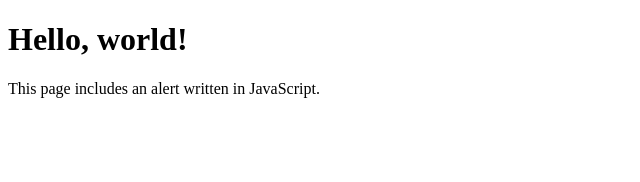
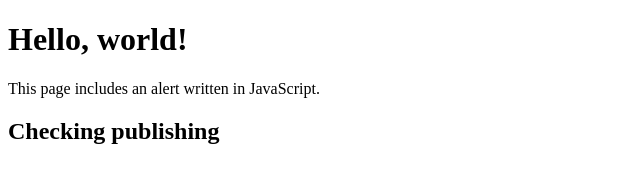
Before and after one commit to rbalax/LearnEnoughJavaScript, a plain HTML site: page index.html in a window 1280 px wide. Shown: the whole page, without its empty margins (0-640 px from the left). Drawn offline with Linux system fonts and the light colour scheme.

Commit message:
checking githubpages

```diff
--- a/index.html
+++ b/index.html
@@ -14,6 +14,7 @@
 <body>
   <h1>Hello, world!</h1>
   <p>This page includes an alert written in JavaScript.</p>
+  <h2>Checking publishing</h2>
 
 </body>
 
```
